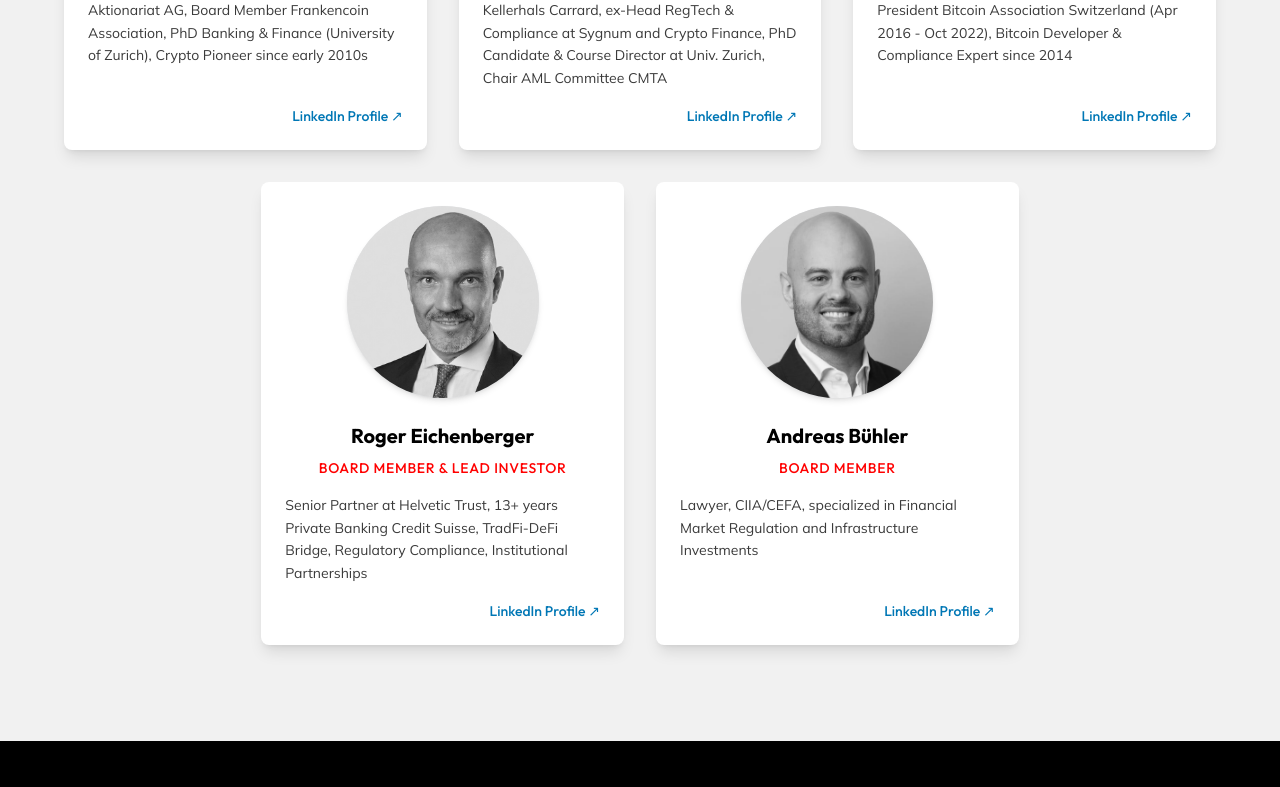
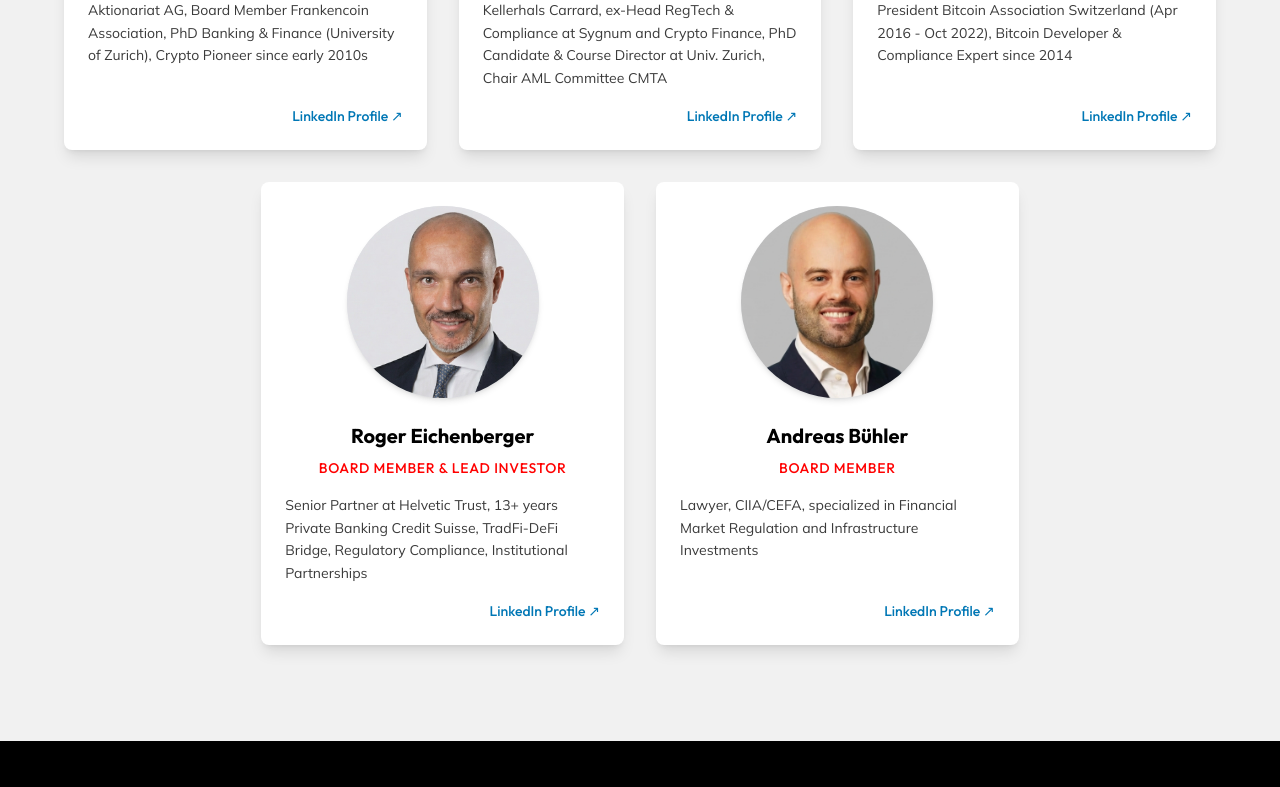
Before and after one commit to beni048/plusplus-website, a Next.js app: page /en/about-us in a window 1280 px wide. Shown: the part 1187-1974 px from the top of the page. Built offline with nearby package versions, Linux system fonts and the light colour scheme; no server answers; what wagmi would draw is missing.

Commit message:
feat: colorize team photos and update backgrounds

```diff
--- a/app/[locale]/about-us/page.tsx
+++ b/app/[locale]/about-us/page.tsx
@@ -39,7 +39,7 @@ export default function AboutUs() {
             image: '/images/team/jonas_grey.png',
             scale: 1.3,
             yOffset: '2%',
-            xOffset: '6%',
+            xOffset: '0%',
             linkedin: 'https://www.linkedin.com/in/jonas-w-791335a0/',
         },
         {
@@ -68,7 +68,7 @@ export default function AboutUs() {
         },
         {
             id: 'roger',
-            image: '/images/team/roger_extended_v2.png',
+            image: '/images/team/roger_colored.png',
             scale: 1.8,
             yOffset: '5%',
             xOffset: '4%',
@@ -76,7 +76,7 @@ export default function AboutUs() {
         },
         {
             id: 'andreas',
-            image: '/images/team/andreas_2.PNG',
+            image: '/images/team/andreas_grey.png',
             scale: 2.25,
             yOffset: '19%',
             xOffset: '3%',
@@ -107,7 +107,7 @@ export default function AboutUs() {
                                                 src={member.image}
                                                 alt={t(`team.${member.id}.name`)}
                                                 fill
-                                                className="object-cover grayscale"
+                                                className="object-cover"
                                                 style={{
                                                     transform: `scale(${member.scale}) translateY(${member.yOffset}) translateX(${member.xOffset})`,
                                                     objectPosition: member.objectPosition || 'center'
```
Also changed, not shown: public/images/team/andreas_grey.png (added), public/images/team/roger_colored.png (added).
